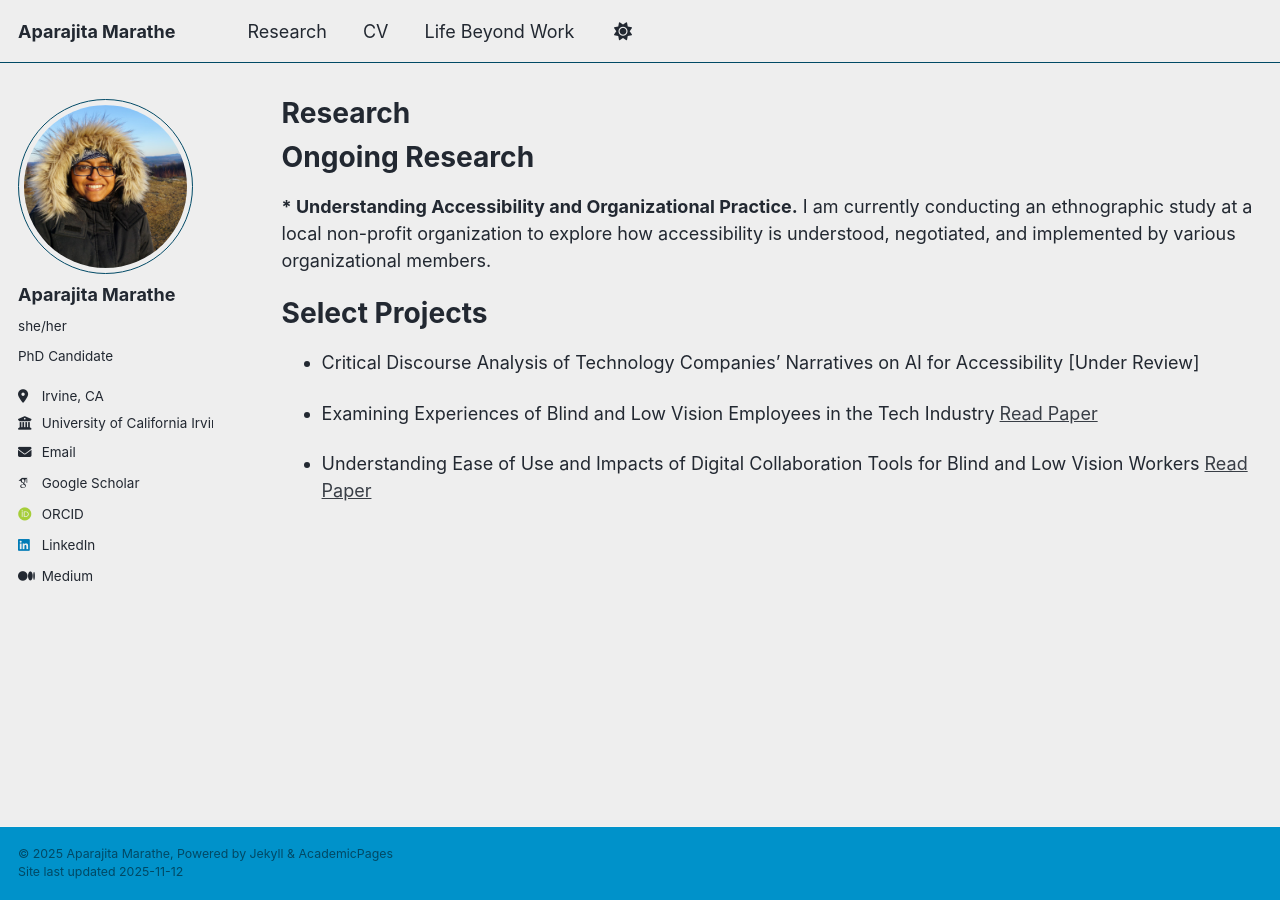
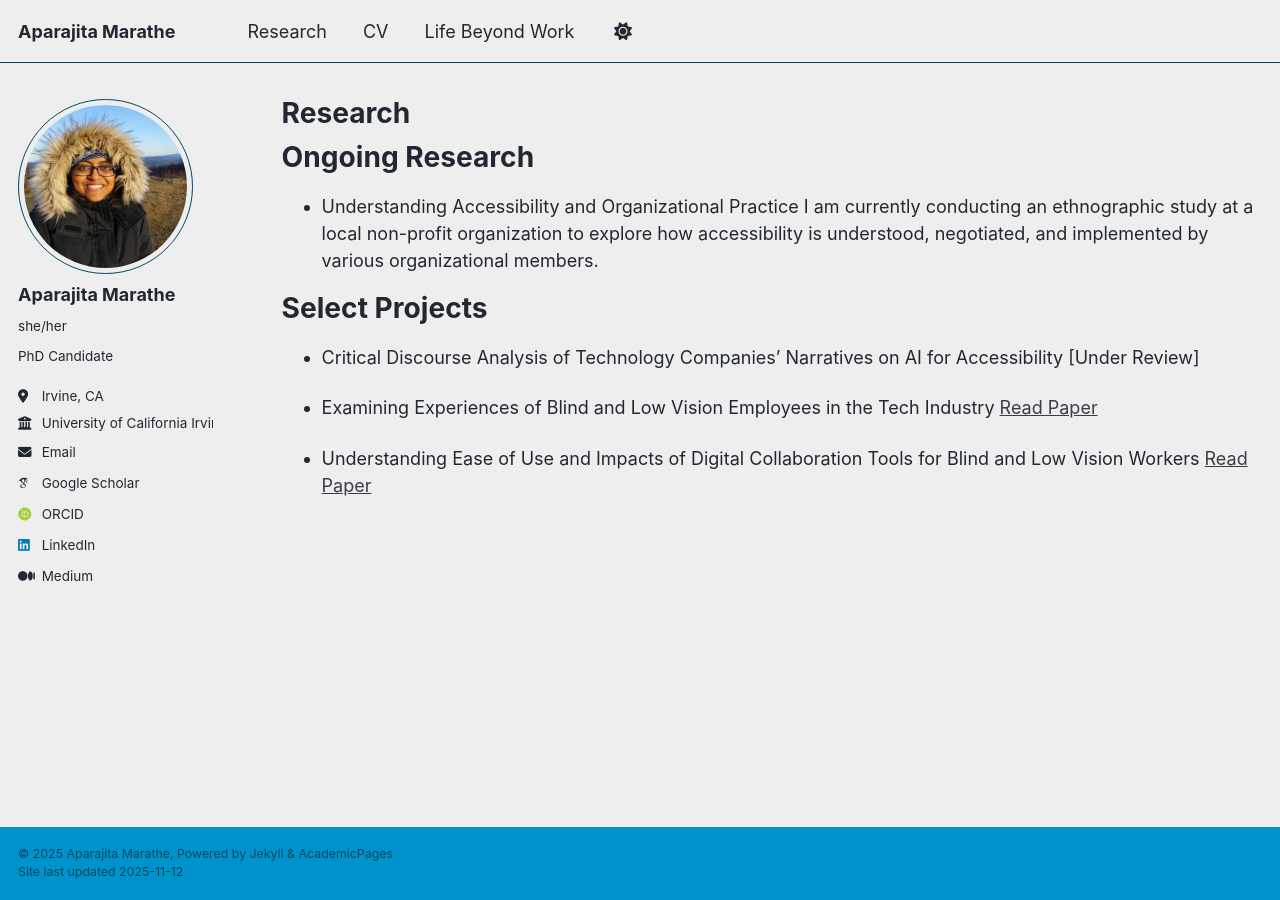
Before and after one commit to aparajitamarathe/aparajitamarathe.github.io, a Jekyll site: the page built from _pages/research.md, in a window 1280 px wide. Built offline with Jekyll 4.4.1, drawn with Linux system fonts in a browser that asks for light colours; some web fonts are replaced.

```diff
--- a/_pages/research.md
+++ b/_pages/research.md
@@ -9,7 +9,7 @@ author_profile: true
 
 Ongoing Research
 ======
-*** Understanding Accessibility and Organizational Practice.**
+* Understanding Accessibility and Organizational Practice
 I am currently conducting an ethnographic study at a local non-profit organization to explore how accessibility is understood, negotiated, and implemented by various organizational members.
 
 Select Projects
```
